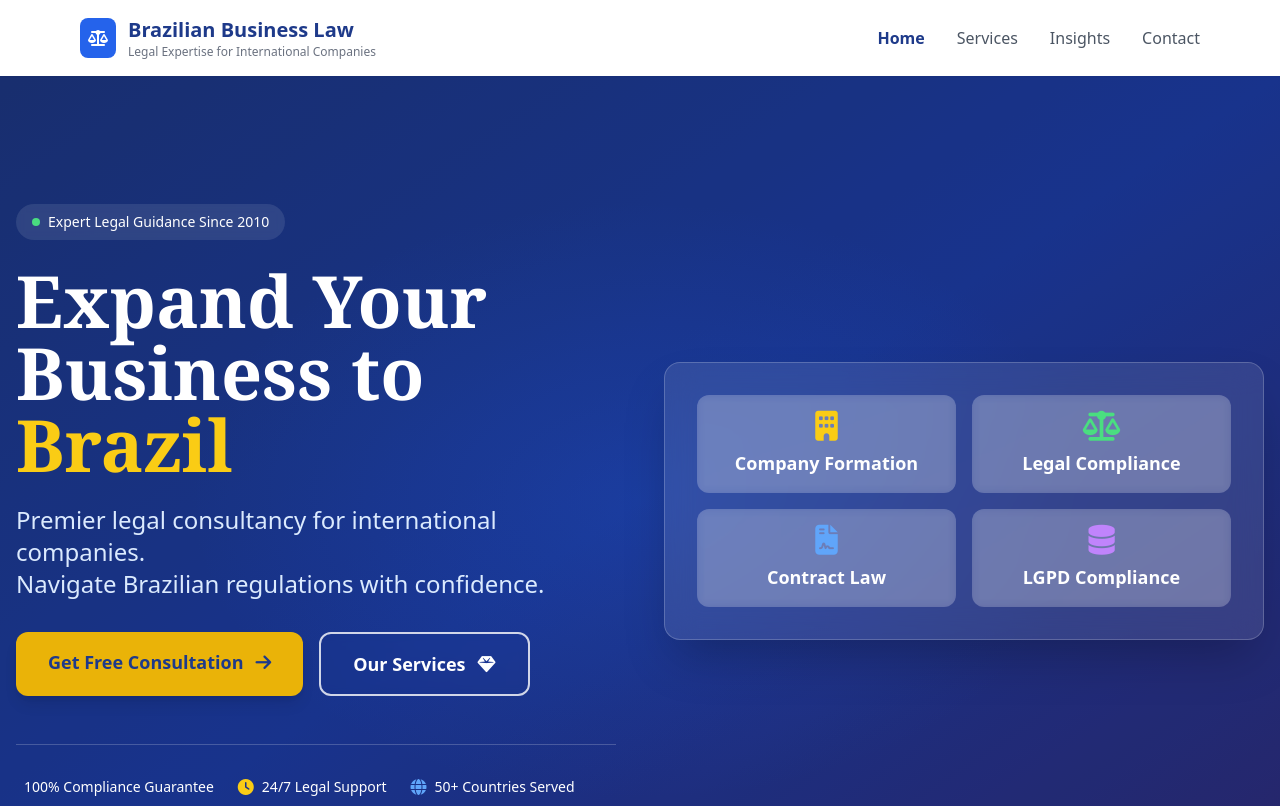
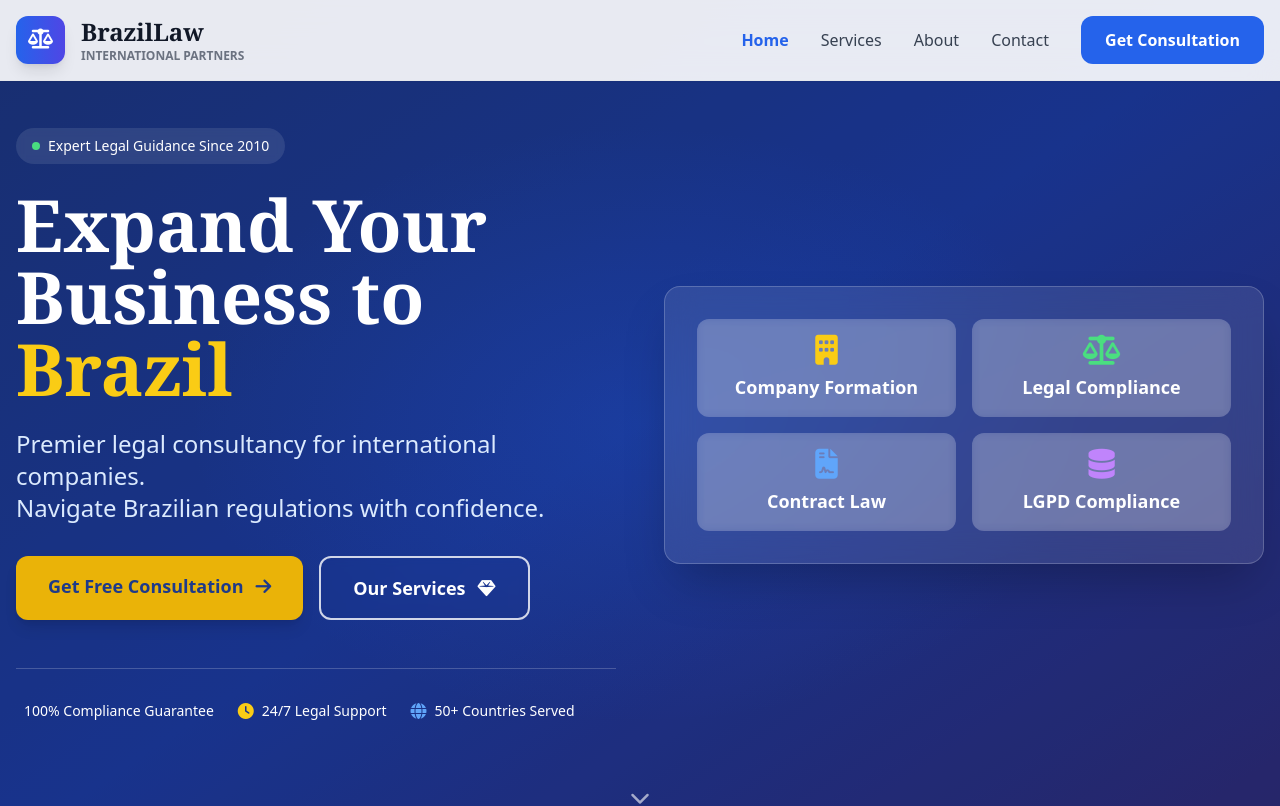
Before and after one commit to mestrereginaldo-site/site-americano-juridico, a Next.js app: page / in a window 1280 px wide. Shown: the top 806 px of the page. Built offline with nearby package versions, Linux system fonts and the light colour scheme; a web font is replaced by a local one.

Commit message:
Update Header.tsx

```diff
--- a/app/components/Header.tsx
+++ b/app/components/Header.tsx
@@ -6,47 +6,59 @@ export default function Header() {
   const [isMenuOpen, setIsMenuOpen] = useState(false)
 
   return (
-    <header className="bg-white shadow-sm sticky top-0 z-50">
-      <div className="max-w-6xl mx-auto px-4">
+    <header className="fixed top-0 w-full bg-white/90 backdrop-blur-lg z-50 shadow-sm border-b border-gray-200">
+      <div className="max-w-7xl mx-auto px-4">
         <div className="flex justify-between items-center py-4">
           {/* Logo */}
-          <div className="flex items-center space-x-3">
-            <div className="bg-blue-600 text-white p-2 rounded-lg">
-              <i className="fas fa-scale-balanced"></i>
+          <div className="flex items-center space-x-4">
+            <div className="bg-gradient-to-r from-blue-600 to-indigo-600 text-white p-3 rounded-xl shadow-lg">
+              <i className="fas fa-scale-balanced text-xl"></i>
             </div>
             <div>
-              <div className="font-bold text-xl text-blue-900">Brazilian Business Law</div>
-              <div className="text-xs text-gray-500">Legal Expertise for International Companies</div>
+              <div className="font-serif text-2xl font-bold text-gray-900">BrazilLaw</div>
+              <div className="text-xs text-gray-500 font-semibold">INTERNATIONAL PARTNERS</div>
             </div>
           </div>
 
           {/* Desktop Navigation */}
-          <nav className="hidden md:flex space-x-8">
-            <a href="#" className="text-blue-900 font-semibold hover:text-blue-700">Home</a>
-            <a href="#services" className="text-gray-600 hover:text-blue-700">Services</a>
-            <a href="#articles" className="text-gray-600 hover:text-blue-700">Insights</a>
-            <a href="#contact" className="text-gray-600 hover:text-blue-700">Contact</a>
+          <nav className="hidden lg:flex items-center space-x-8">
+            <a href="#" className="text-blue-600 font-semibold hover:text-blue-800 transition-colors">Home</a>
+            <a href="#services" className="text-gray-700 hover:text-blue-600 transition-colors">Services</a>
+            <a href="#about" className="text-gray-700 hover:text-blue-600 transition-colors">About</a>
+            <a href="#contact" className="text-gray-700 hover:text-blue-600 transition-colors">Contact</a>
+            <a
+              href="#contact"
+              className="bg-blue-600 hover:bg-blue-700 text-white font-semibold py-3 px-6 rounded-xl transition-all duration-300 hover:shadow-lg"
+            >
+              Get Consultation
+            </a>
           </nav>
 
           {/* Mobile menu button */}
           <button
-            className="md:hidden flex flex-col space-y-1"
+            className="lg:hidden flex flex-col space-y-1.5 p-2"
             onClick={() => setIsMenuOpen(!isMenuOpen)}
           >
-            <span className="w-6 h-0.5 bg-gray-700"></span>
-            <span className="w-6 h-0.5 bg-gray-700"></span>
-            <span className="w-6 h-0.5 bg-gray-700"></span>
+            <span className={`w-6 h-0.5 bg-gray-700 transition-all ${isMenuOpen ? 'rotate-45 translate-y-2' : ''}`}></span>
+            <span className={`w-6 h-0.5 bg-gray-700 transition-all ${isMenuOpen ? 'opacity-0' : ''}`}></span>
+            <span className={`w-6 h-0.5 bg-gray-700 transition-all ${isMenuOpen ? '-rotate-45 -translate-y-2' : ''}`}></span>
           </button>
         </div>
 
         {/* Mobile Navigation */}
         {isMenuOpen && (
-          <div className="md:hidden py-4 border-t border-gray-200">
+          <div className="lg:hidden py-6 border-t border-gray-200 bg-white/95 backdrop-blur-lg">
             <nav className="flex flex-col space-y-4">
-              <a href="#" className="text-blue-900 font-semibold">Home</a>
-              <a href="#services" className="text-gray-600">Services</a>
-              <a href="#articles" className="text-gray-600">Insights</a>
-              <a href="#contact" className="text-gray-600">Contact</a>
+              <a href="#" className="text-blue-600 font-semibold text-lg">Home</a>
+              <a href="#services" className="text-gray-700 hover:text-blue-600 text-lg">Services</a>
+              <a href="#about" className="text-gray-700 hover:text-blue-600 text-lg">About</a>
+              <a href="#contact" className="text-gray-700 hover:text-blue-600 text-lg">Contact</a>
+              <a
+                href="#contact"
+                className="bg-blue-600 hover:bg-blue-700 text-white font-semibold py-3 px-6 rounded-xl text-center transition-all duration-300 mt-4"
+              >
+                Get Consultation
+              </a>
             </nav>
           </div>
         )}
```
